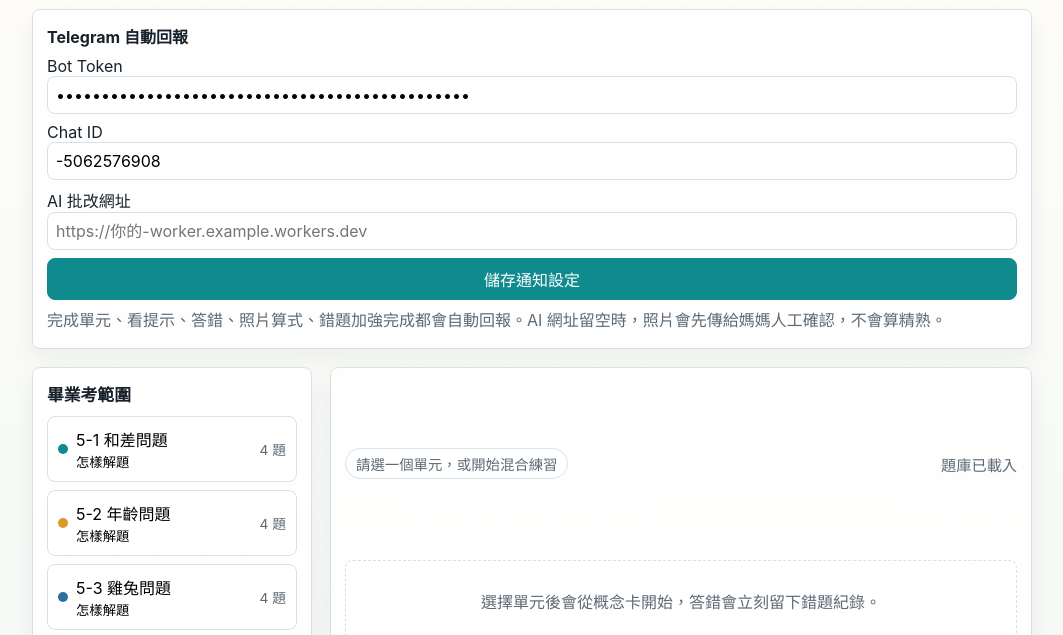
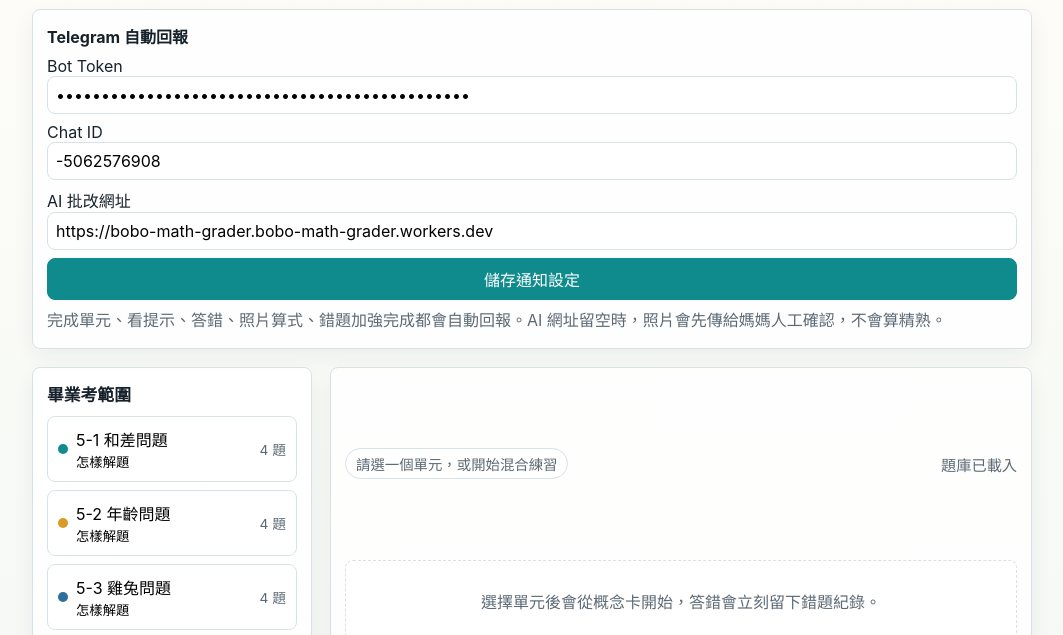
Before and after one commit to jammieaiwriter-jpg/bobo, a plain HTML site: page source_materials/desktop-bobo/index_math_graduation.html in a window 1280 px wide. Both pictures are taken after a click on the button "通知設定". Shown: the part 159-794 px from the top of the page, without its empty margins (108-1171 px from the left). Drawn offline with Linux system fonts and the light colour scheme.

Commit message:
Set default Gemini grader endpoint

```diff
--- a/source_materials/desktop-bobo/index_math_graduation.html
+++ b/source_materials/desktop-bobo/index_math_graduation.html
@@ -466,7 +466,7 @@
       <div style="display:grid; gap:8px; margin-top:8px;">
         <label>Bot Token <input id="tgToken" type="password" style="width:100%; border:1px solid var(--line); border-radius:8px; padding:8px;"></label>
         <label>Chat ID <input id="tgChatId" type="text" style="width:100%; border:1px solid var(--line); border-radius:8px; padding:8px;"></label>
-        <label>AI 批改網址 <input id="aiEndpoint" type="url" placeholder="https://你的-worker.example.workers.dev" style="width:100%; border:1px solid var(--line); border-radius:8px; padding:8px;"></label>
+        <label>AI 批改網址 <input id="aiEndpoint" type="url" placeholder="https://bobo-math-grader.bobo-math-grader.workers.dev" style="width:100%; border:1px solid var(--line); border-radius:8px; padding:8px;"></label>
         <button class="btn primary" id="saveTgBtn" type="button">儲存通知設定</button>
         <span class="subtitle">完成單元、看提示、答錯、照片算式、錯題加強完成都會自動回報。AI 網址留空時，照片會先傳給媽媽人工確認，不會算精熟。</span>
       </div>
@@ -512,6 +512,7 @@
 
   <script>
     const STORAGE_KEY = "bobo_math_graduation_20260515";
+    const DEFAULT_AI_ENDPOINT = "https://bobo-math-grader.bobo-math-grader.workers.dev";
 
     const UNITS = [
       { id: "sumdiff", label: "5-1 和差問題", group: "怎樣解題" },
@@ -1087,7 +1088,7 @@
       localStorage.setItem("bobo_tg_config", JSON.stringify({
         token: config.token || "8737495847:AAF0UODT6S4MLFnPUpx5lnZCaM0iDK5Sefc",
         chatid: config.chatid || "-5062576908",
-        aiEndpoint: config.aiEndpoint || ""
+        aiEndpoint: config.aiEndpoint || DEFAULT_AI_ENDPOINT
       }));
     }
 
```
